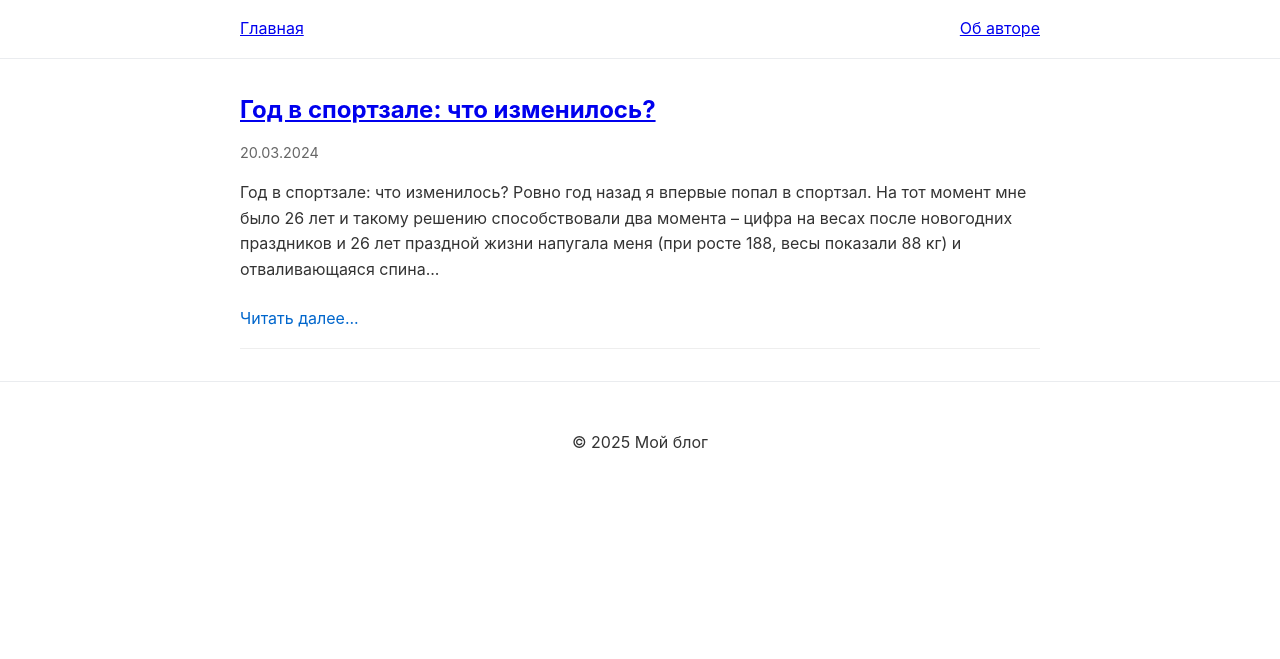
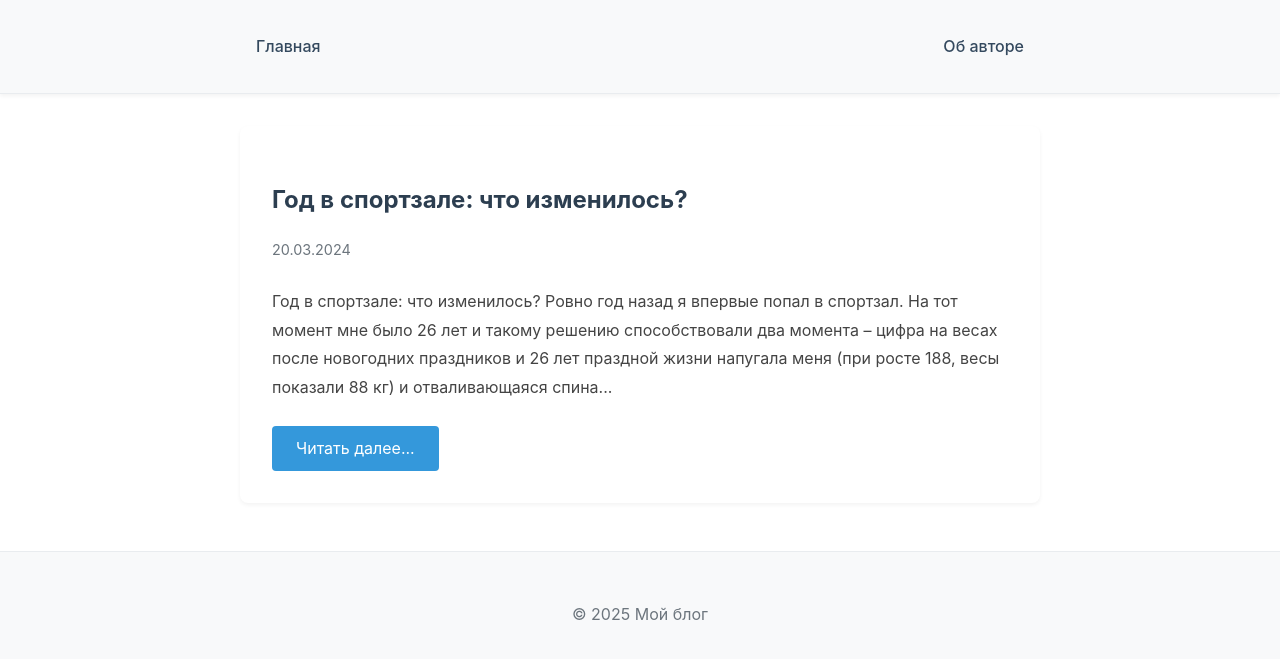
Before and after one commit to Xtoman/xtoman.github.io, a Jekyll site: the page built from index.html, in a window 1280 px wide. Shown: the top 659 px of the page. Built offline with Jekyll 4.4.1, drawn with Linux system fonts in a browser that asks for light colours.

Commit message:
design updates

```diff
--- a/_layouts/default.html
+++ b/_layouts/default.html
@@ -5,6 +5,7 @@
     <meta name="viewport" content="width=device-width, initial-scale=1.0">
     <title>{% if page.title %}{{ page.title }} - {% endif %}{{ site.title }}</title>
     <link rel="stylesheet" href="{{ '/assets/css/style.css' | relative_url }}">
+    <link rel="icon" type="image/x-icon" href="{{ site.baseurl }}/favicon.ico">
 </head>
 <body>
     <header>
--- a/assets/css/style.css
+++ b/assets/css/style.css
@@ -1,22 +1,28 @@
 :root {
-    --primary-color: #333;
+    --primary-color: #2c3e50;
+    --secondary-color: #34495e;
+    --accent-color: #3498db;
     --background-color: #fff;
-    --link-color: #0366d6;
-    --border-color: #eaecef;
+    --light-gray: #f8f9fa;
+    --border-color: #e9ecef;
+    --text-color: #444;
+    --meta-color: #6c757d;
 }
 
 body {
     font-family: -apple-system, BlinkMacSystemFont, "Segoe UI", Roboto, Helvetica, Arial, sans-serif;
-    line-height: 1.6;
+    line-height: 1.8;
     margin: 0;
     padding: 0;
-    color: var(--primary-color);
+    color: var(--text-color);
     background: var(--background-color);
 }
 
 header {
+    background-color: var(--light-gray);
+    padding: 1.5rem 1rem;
+    box-shadow: 0 2px 4px rgba(0,0,0,0.05);
     border-bottom: 1px solid var(--border-color);
-    padding: 1rem;
     margin-bottom: 2rem;
 }
 
@@ -26,6 +32,21 @@ nav {
     display: flex;
     justify-content: space-between;
     align-items: center;
+    padding: 0 1rem;
+}
+
+nav a {
+    color: var(--secondary-color);
+    text-decoration: none;
+    font-weight: 500;
+    padding: 0.5rem 1rem;
+    border-radius: 4px;
+    transition: all 0.2s ease;
+}
+
+nav a:hover {
+    background-color: var(--accent-color);
+    color: white;
 }
 
 .nav-links a {
@@ -48,46 +69,96 @@ main {
 }
 
 .post-preview {
-    margin-bottom: 2em;
-    padding-bottom: 1em;
-    border-bottom: 1px solid #eee;
+    background: white;
+    border-radius: 8px;
+    padding: 2rem;
+    margin-bottom: 2rem;
+    box-shadow: 0 2px 4px rgba(0,0,0,0.05);
+    transition: transform 0.2s ease;
+}
+
+.post-preview:hover {
+    transform: translateY(-3px);
 }
 
 .post-preview h2 {
-    margin-bottom: 0.5em;
+    color: var(--primary-color);
+    margin-bottom: 1rem;
+}
+
+.post-preview h2 a {
+    text-decoration: none;
+    color: inherit;
 }
 
 .post-preview .post-date {
-    color: #666;
-    font-size: 0.9em;
-    margin-bottom: 1em;
+    color: var(--meta-color);
+    font-size: 0.9rem;
+    margin-bottom: 1rem;
 }
 
 .post-excerpt {
-    margin: 1em 0;
-    line-height: 1.6;
+    color: var(--text-color);
+    line-height: 1.8;
+    margin: 1.5rem 0;
 }
 
 .read-more {
     display: inline-block;
-    color: #0066cc;
+    background-color: var(--accent-color);
+    color: white;
+    padding: 0.5rem 1.5rem;
+    border-radius: 4px;
     text-decoration: none;
-    margin-top: 0.5em;
+    transition: all 0.2s ease;
 }
 
 .read-more:hover {
-    text-decoration: underline;
+    background-color: #2980b9;
+    transform: translateY(-1px);
+    text-decoration: none;
+}
+
+.post {
+    background: white;
+    padding: 2rem;
+    border-radius: 8px;
+    box-shadow: 0 2px 4px rgba(0,0,0,0.05);
 }
 
 .post h1 {
-    margin-bottom: 0.5rem;
+    color: var(--primary-color);
+    margin-bottom: 1rem;
+    font-size: 2.5rem;
 }
 
 footer {
+    background-color: var(--light-gray);
+    color: var(--meta-color);
     text-align: center;
     padding: 2rem;
+    margin-top: 3rem;
     border-top: 1px solid var(--border-color);
-    margin-top: 2rem;
+}
+
+.post-navigation {
+    display: flex;
+    justify-content: space-between;
+    margin-top: 3rem;
+    padding-top: 2rem;
+    border-top: 1px solid var(--border-color);
+}
+
+.post-navigation a {
+    color: var(--accent-color);
+    text-decoration: none;
+    padding: 0.5rem 1rem;
+    border-radius: 4px;
+    transition: all 0.2s ease;
+}
+
+.post-navigation a:hover {
+    background-color: var(--light-gray);
 }
 
 @media (max-width: 600px) {
@@ -104,4 +175,18 @@ footer {
         display: inline-block;
         margin: 0.5rem;
     }
+
+    .post-preview {
+        padding: 1.5rem;
+    }
+
+    .post h1 {
+        font-size: 2rem;
+    }
+
+    nav a {
+        display: block;
+        margin: 0.5rem 0;
+        text-align: center;
+    }
 }
```
